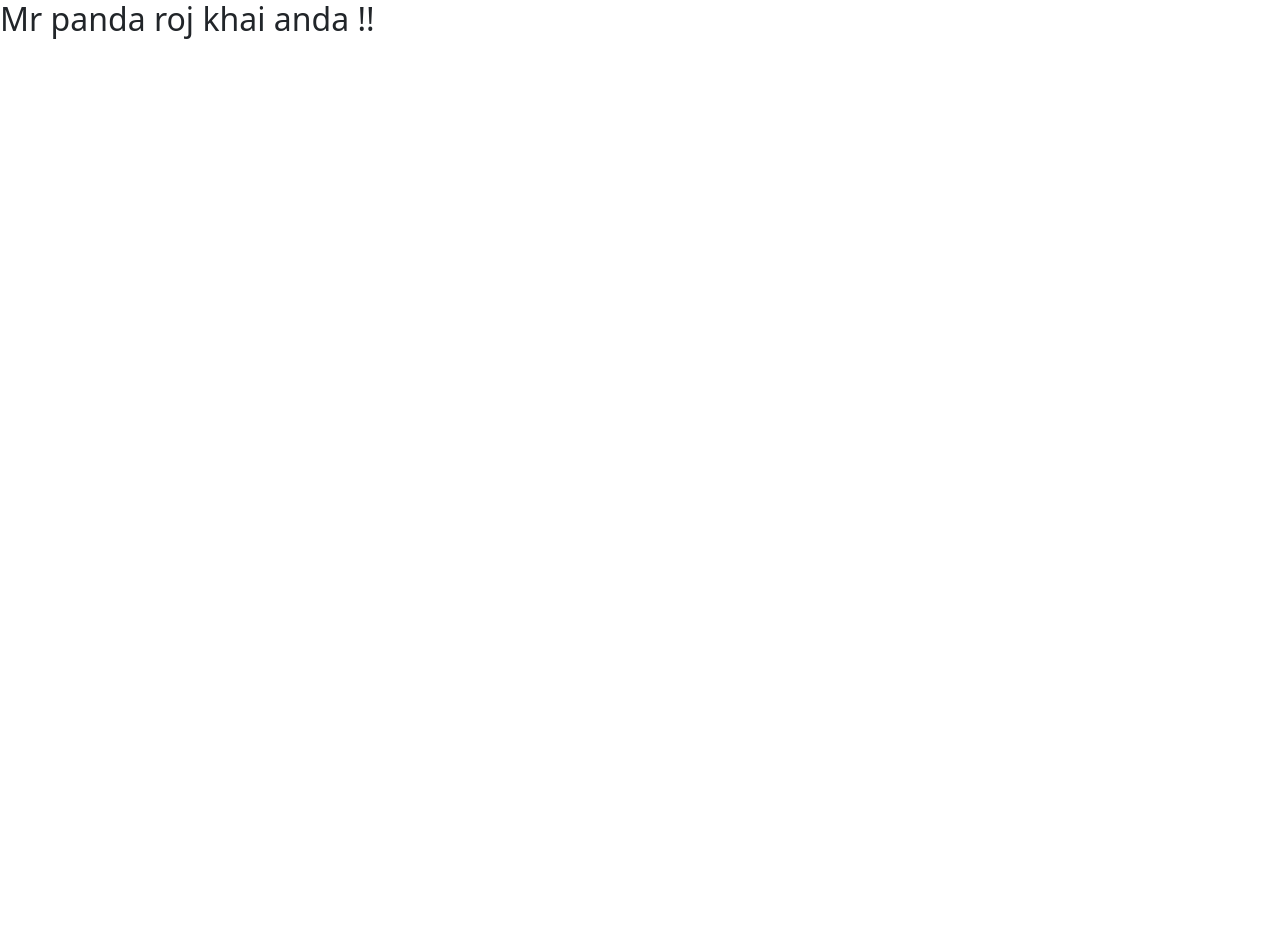
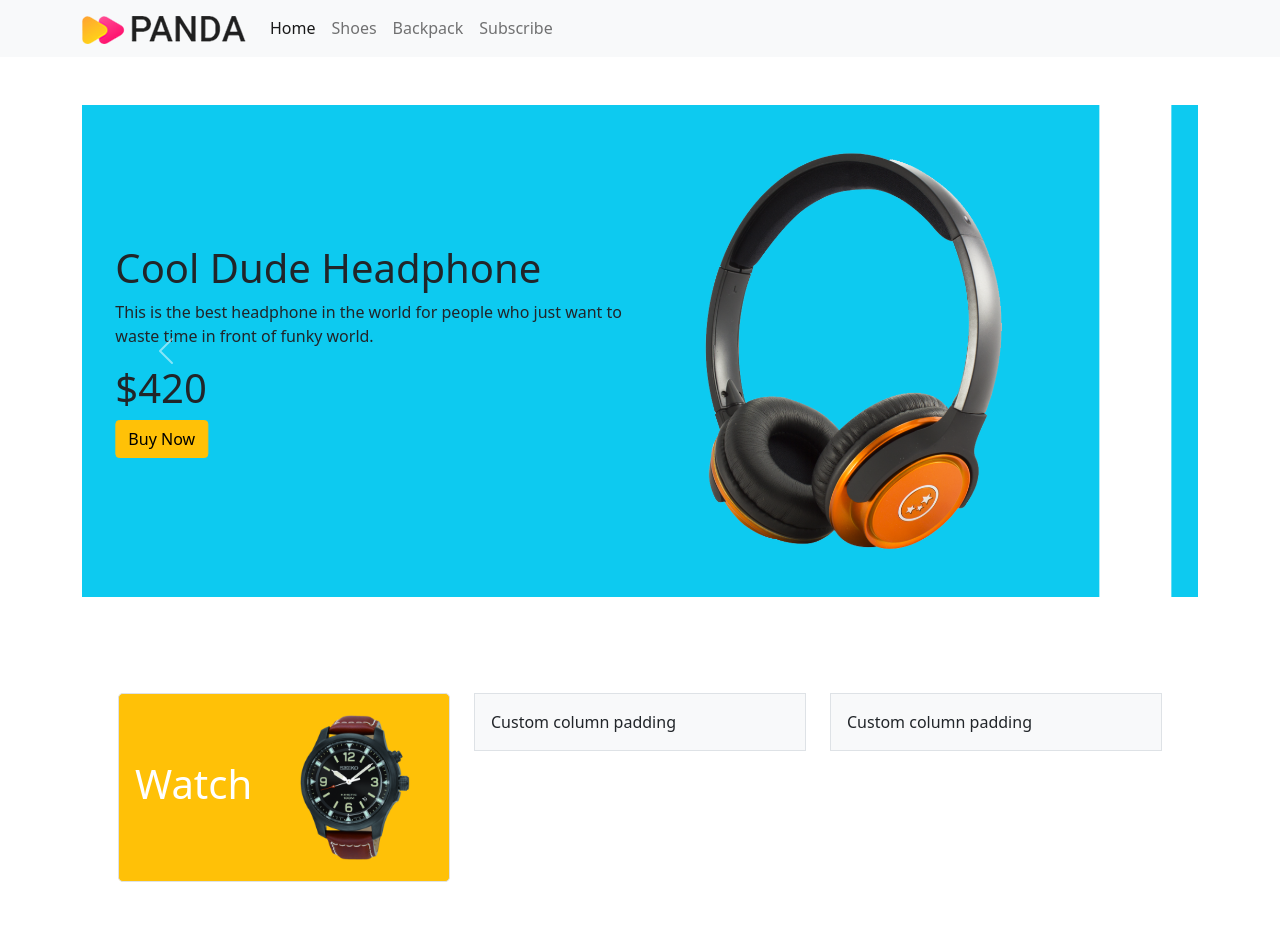
Before and after one commit to DebabrataSaha-570/panda-commerce-bootstrap-2, a plain HTML site: page index.html in a window 1280 px wide. Before the commit the page ends 800 px from the top, so only its background shows below. Drawn offline with nearby package versions, Linux system fonts and the light colour scheme.

Commit message:
header section done

```diff
--- a/index.html
+++ b/index.html
@@ -12,10 +12,134 @@
 </head>
 
 <body>
-    <h2>Mr panda roj khai anda !!</h2>
+    <!-- header start  -->
+    <header>
+        <nav class="navbar navbar-expand-lg navbar-light bg-light ">
+            <div class="container">
+                <a class="navbar-brand" href="#">
+                    <img src="./images/logo.png" alt="">
+                </a>
+                <button class="navbar-toggler" type="button" data-bs-toggle="collapse"
+                    data-bs-target="#navbarSupportedContent" aria-controls="navbarSupportedContent"
+                    aria-expanded="false" aria-label="Toggle navigation">
+                    <span class="navbar-toggler-icon"></span>
+                </button>
+                <div class="collapse navbar-collapse" id="navbarSupportedContent">
+                    <ul class="navbar-nav me-auto mb-2 mb-lg-0">
+                        <li class="nav-item">
+                            <a class="nav-link active" aria-current="page" href="#">Home</a>
+                        </li>
+                        <li class="nav-item">
+                            <a class="nav-link " href="#">Shoes</a>
+                        </li>
+                        <li class="nav-item">
+                            <a class="nav-link " href="#">Backpack</a>
+                        </li>
+                        <li class="nav-item">
+                            <a class="nav-link " href="#">Subscribe</a>
+                        </li>
+
+
+                    </ul>
+
+                </div>
+            </div>
+        </nav>
 
 
 
+        <!-- image slider  -->
+        <section class="container">
+            <div id="carouselExampleControls" class="carousel slide" data-bs-ride="carousel">
+                <div class="carousel-inner">
+
+                    <div class="carousel-item active p-5">
+                        <div class="row bg-info d-flex align-items-center p-5">
+                            <div class="col-lg-7">
+                                <h1>Cool Dude Headphone</h1>
+                                <p>This is the best headphone in the world for people who just want to waste time in
+                                    front of funky world.</p>
+                                <h1>$420</h1>
+                                <button class="btn btn-warning">Buy Now</button>
+                            </div>
+                            <div class="col-lg-5">
+                                <img src="./images/banner-images/headphone.png" class="d-block w-100" alt="...">
+
+                            </div>
+                        </div>
+                    </div>
+
+                    <div class="carousel-item  p-5">
+                        <div class="row bg-info d-flex align-items-center p-5">
+                            <div class="col-lg-7">
+                                <h1>Mega LCD TV For Sports</h1>
+                                <p>This is the best TV in the world for people who just want to waste time in
+                                    front of tv.</p>
+                                <h1>$1200</h1>
+                                <button class="btn btn-warning">Buy Now</button>
+                            </div>
+                            <div class="col-lg-5">
+                                <img src="./images/banner-images/tv.png" class="d-block w-100" alt="...">
+
+                            </div>
+                        </div>
+                    </div>
+                    <div class="carousel-item  p-5">
+                        <div class="row bg-info d-flex align-items-center p-5">
+                            <div class="col-lg-7">
+                                <h1>X-Box for your living room</h1>
+                                <p>This is the best x-box in the world for people who just want to waste time in
+                                    front of funky sports.</p>
+                                <h1>$600</h1>
+                                <button class="btn btn-warning">Buy Now</button>
+                            </div>
+                            <div class="col-lg-5">
+                                <img src="./images/banner-images/xbox.png" class="d-block w-100" alt="...">
+
+                            </div>
+                        </div>
+                    </div>
+                </div>
+                <button class="carousel-control-prev" type="button" data-bs-target="#carouselExampleControls"
+                    data-bs-slide="prev">
+                    <span class="carousel-control-prev-icon" aria-hidden="true"></span>
+                    <span class="visually-hidden">Previous</span>
+                </button>
+                <button class="carousel-control-next" type="button" data-bs-target="#carouselExampleControls"
+                    data-bs-slide="next">
+                    <span class="carousel-control-next-icon" aria-hidden="true"></span>
+                    <span class="visually-hidden">Next</span>
+                </button>
+            </div>
+        </section>
+    </header>
+
+    <!-- main start  -->
+    <main>
+        <section class="container overflow-hidden p-5">
+
+            <div class="row gy-5">
+                <div class="col-lg-4">
+                    <div class="p-3 border bg-warning d-flex justify-content-between align-items-center rounded-3">
+                        <h1 class="text-white">Watch</h1>
+                        <img src="./images/categories/watch.png" alt="">
+                    </div>
+                </div>
+                <div class="col-lg-4">
+                    <div class="p-3 border bg-light">Custom column padding</div>
+                </div>
+                <div class="col-lg-4">
+                    <div class="p-3 border bg-light">Custom column padding</div>
+                </div>
+
+            </div>
+
+        </section>
+    </main>
+
+    <footer>
+
+    </footer>
 
 
 
```
Also changed, not shown: 1 other file.
